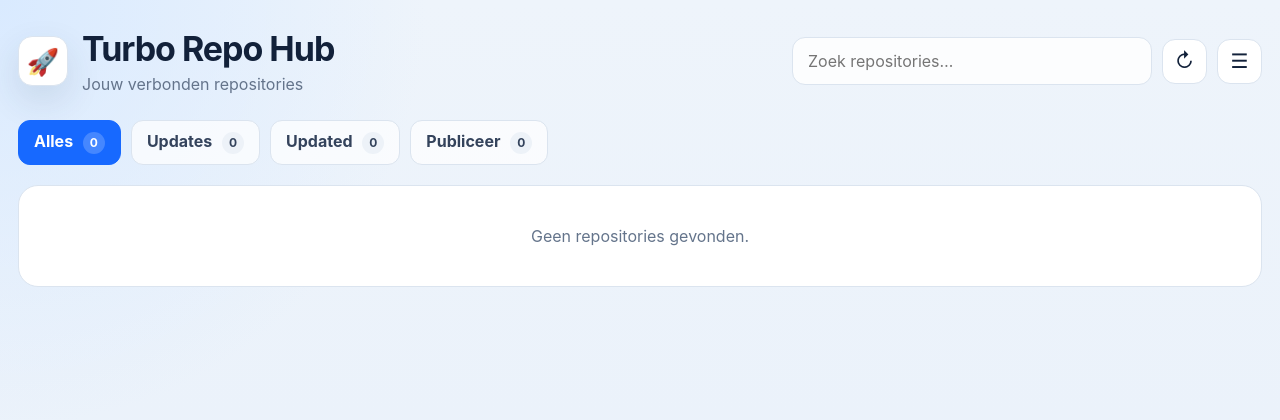
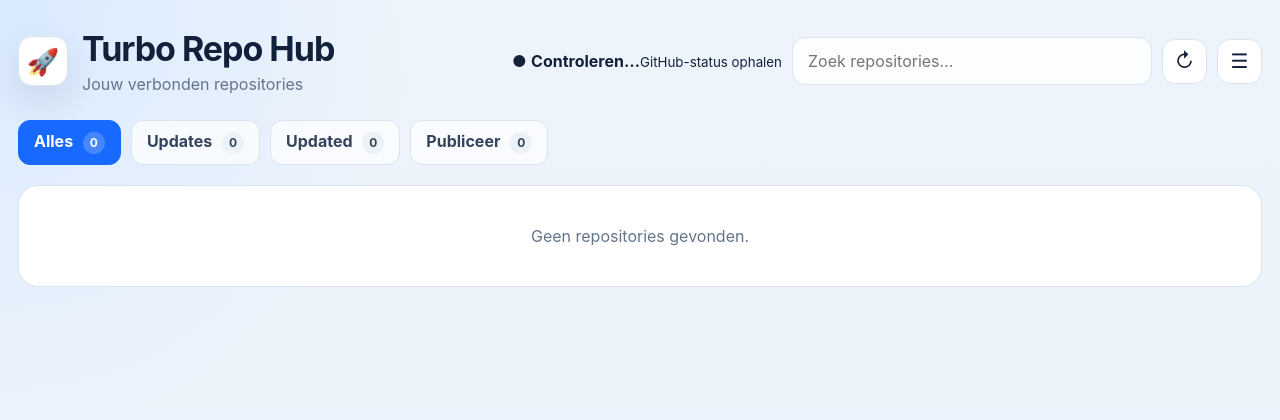
Before and after one commit to tommyvercettiseh/turbo-repo-launcher, a FastAPI app: page / in a window 1280 px wide. Shown: the top 420 px of the page. Run offline with FastAPI, Linux system fonts and the light colour scheme.

Commit message:
Show Hub update status in existing top bar

```diff
--- a/app/templates/index.html
+++ b/app/templates/index.html
@@ -5,7 +5,6 @@
   <meta name="viewport" content="width=device-width, initial-scale=1.0">
   <title>{{ app_name }}</title>
   <link rel="stylesheet" href="/static/styles.css">
-  <link rel="stylesheet" href="/static/ftp-settings.css">
 </head>
 <body>
   <main class="shell">
@@ -15,6 +14,10 @@
         <div><h1>Turbo Repo Hub</h1><p>Jouw verbonden repositories</p></div>
       </div>
       <div class="top-actions">
+        <div id="hubUpdateStatus" class="hub-update-status checking" title="Status van deze Turbo Repo Hub">
+          <span id="hubUpdateDot">●</span>
+          <span><strong id="hubUpdateLabel">Controleren…</strong><small id="hubUpdateMeta">GitHub-status ophalen</small></span>
+        </div>
         <input id="repoSearch" type="search" placeholder="Zoek repositories…" aria-label="Zoek repositories">
         <button class="icon-button" onclick="refreshEverything()" title="Verversen" aria-label="Verversen">↻</button>
         <button class="icon-button" onclick="toggleSetup()" title="Instellingen" aria-label="Instellingen">☰</button>
```
